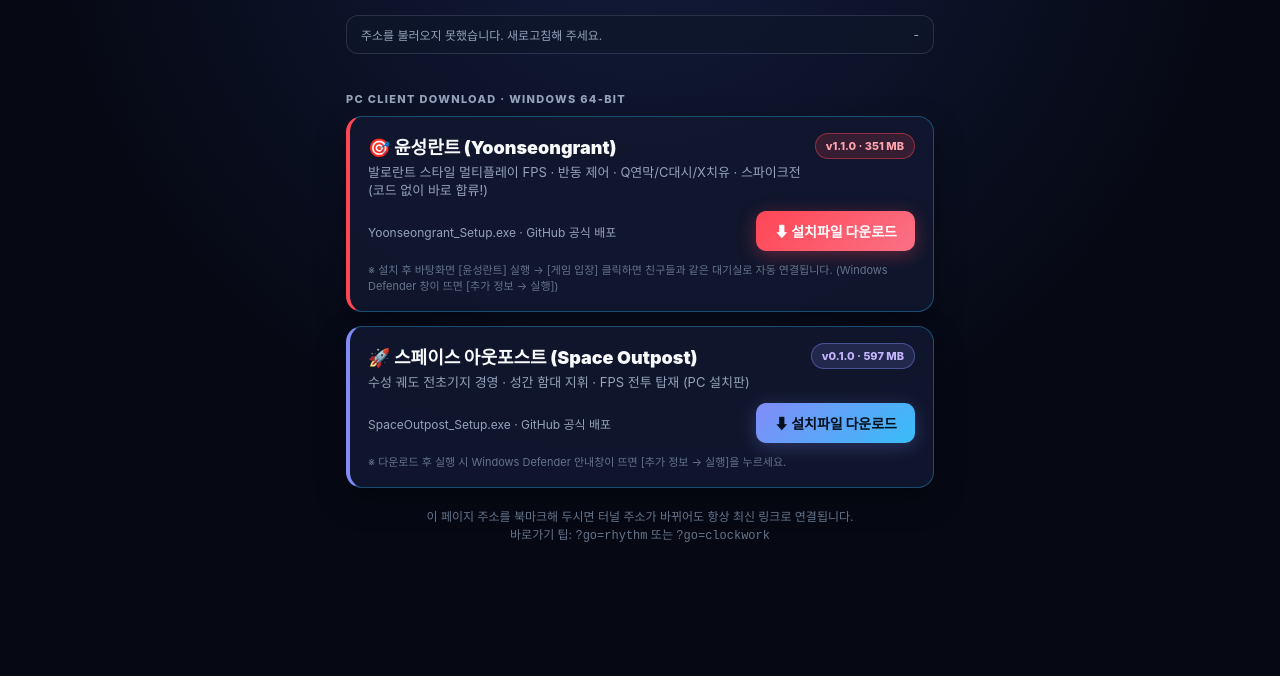
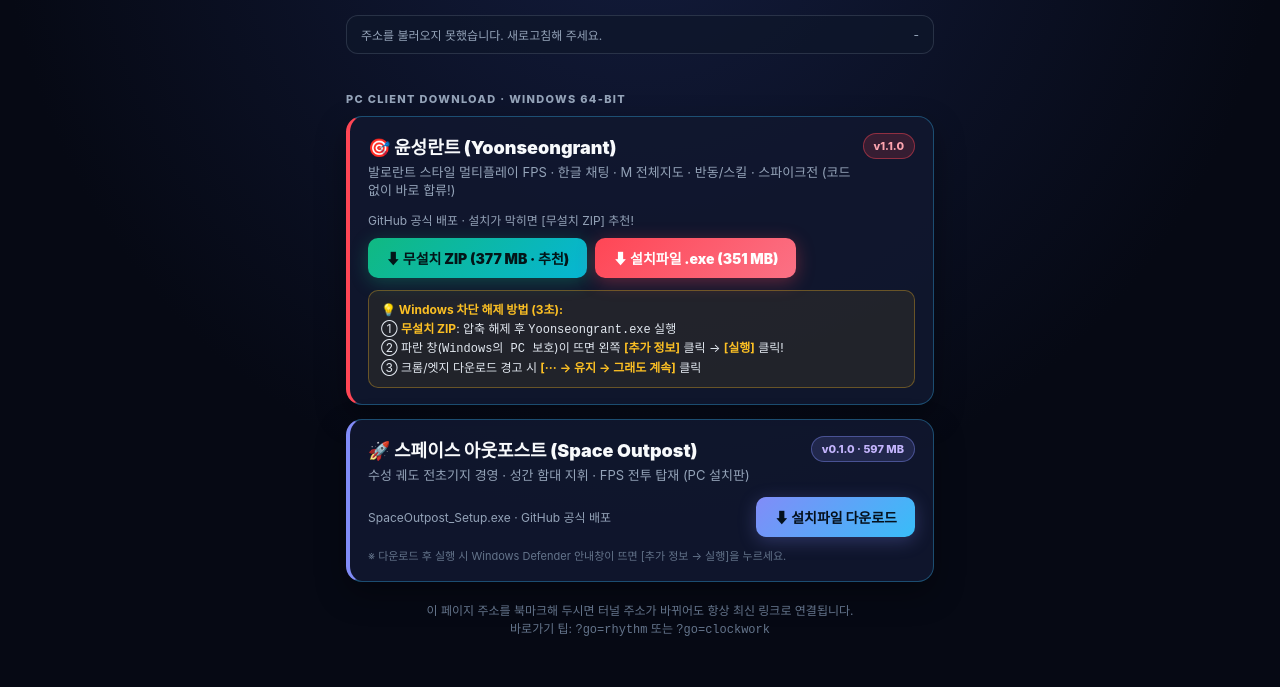
Before and after one commit to gooddaymedico-pixel/sero, a plain HTML site: page index.html in a window 1280 px wide. Shown: the part 124-811 px from the top of the page. Drawn offline with Linux system fonts and the light colour scheme; no server answers.

Commit message:
Update Yoonseongrant v1.1.0 (Portable ZIP + Setup EXE + unblock guide)

```diff
--- a/index.html
+++ b/index.html
@@ -262,6 +262,31 @@
       box-shadow: 0 4px 18px rgba(129, 140, 248, 0.28);
     }
 
+    .btn-row {
+      display: flex;
+      flex-wrap: wrap;
+      gap: 8px;
+      align-items: center;
+    }
+
+    .play-btn.zip-btn {
+      background: linear-gradient(135deg, #10b981, #06b6d4);
+      color: #031518;
+      box-shadow: 0 4px 18px rgba(16, 185, 129, 0.30);
+    }
+
+    .unblock-box {
+      background: rgba(251, 191, 36, 0.08);
+      border: 1px solid rgba(251, 191, 36, 0.32);
+      border-radius: 10px;
+      padding: 10px 12px;
+      font-size: 12px;
+      color: #e2e8f0;
+      line-height: 1.55;
+    }
+
+    .unblock-box b { color: #fbbf24; }
+
     .install-tip {
       margin: 0;
       font-size: 11px;
@@ -304,19 +329,23 @@
       <div class="card-top">
         <div>
           <h2 class="card-title">🎯 윤성란트 (Yoonseongrant)</h2>
-          <p class="card-desc">발로란트 스타일 멀티플레이 FPS · 반동 제어 · Q연막/C대시/X치유 · 스파이크전 (코드 없이 바로 합류!)</p>
+          <p class="card-desc">발로란트 스타일 멀티플레이 FPS · 한글 채팅 · M 전체지도 · 반동/스킬 · 스파이크전 (코드 없이 바로 합류!)</p>
         </div>
-        <span class="pill valo">v1.1.0 · 351 MB</span>
+        <span class="pill valo">v1.1.0</span>
       </div>
       <div class="card-bottom">
-        <span class="url-text">Yoonseongrant_Setup.exe · GitHub 공식 배포</span>
-        <a
-          class="play-btn valo-btn"
-          href="https://github.com/gooddaymedico-pixel/sero/releases/download/yoonseongrant-v1.1.0/Yoonseongrant_Setup.exe"
-          rel="noopener"
-        >⬇ 설치파일 다운로드</a>
+        <span class="url-text">GitHub 공식 배포 · 설치가 막히면 [무설치 ZIP] 추천!</span>
+        <div class="btn-row">
+          <a class="play-btn zip-btn" href="https://github.com/gooddaymedico-pixel/sero/releases/download/yoonseongrant-v1.1.0/Yoonseongrant_Portable.zip" rel="noopener">⬇ 무설치 ZIP (377 MB · 추천)</a>
+          <a class="play-btn valo-btn" href="https://github.com/gooddaymedico-pixel/sero/releases/download/yoonseongrant-v1.1.0/Yoonseongrant_Setup.exe" rel="noopener">⬇ 설치파일 .exe (351 MB)</a>
+        </div>
       </div>
-      <p class="install-tip">※ 설치 후 바탕화면 [윤성란트] 실행 → [게임 입장] 클릭하면 친구들과 같은 대기실로 자동 연결됩니다. (Windows Defender 창이 뜨면 [추가 정보 → 실행])</p>
+      <div class="unblock-box">
+        <b>💡 Windows 차단 해제 방법 (3초):</b><br />
+        ① <b>무설치 ZIP</b>: 압축 해제 후 <code>Yoonseongrant.exe</code> 실행<br />
+        ② 파란 창(<code>Windows의 PC 보호</code>)이 뜨면 왼쪽 <b>[추가 정보]</b> 클릭 → <b>[실행]</b> 클릭!<br />
+        ③ 크롬/엣지 다운로드 경고 시 <b>[··· → 유지 → 그래도 계속]</b> 클릭
+      </div>
     </section>
     <!-- YOONSEONGRANT_CARD_END -->
     <section class="card is-online" style="--accent: #818cf8;">
```
